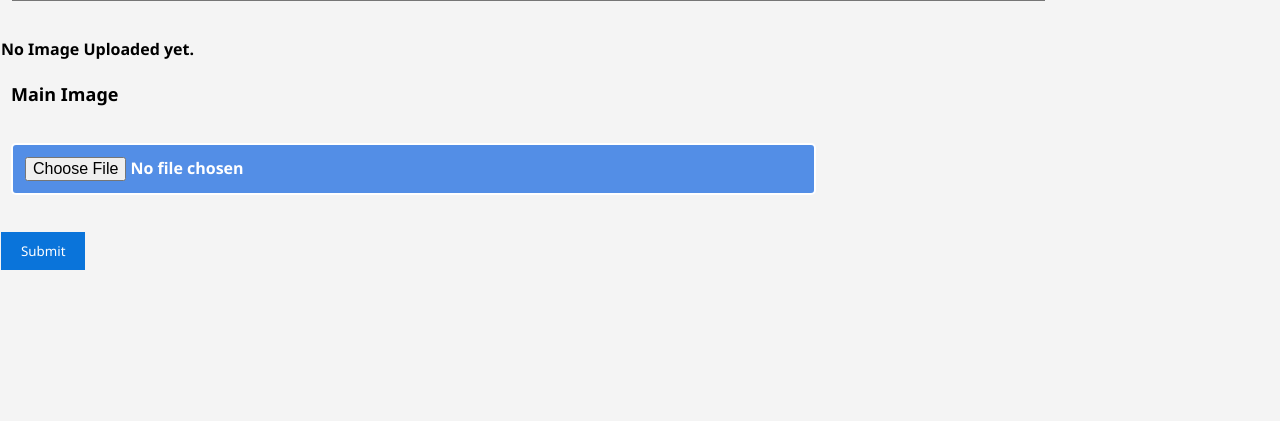
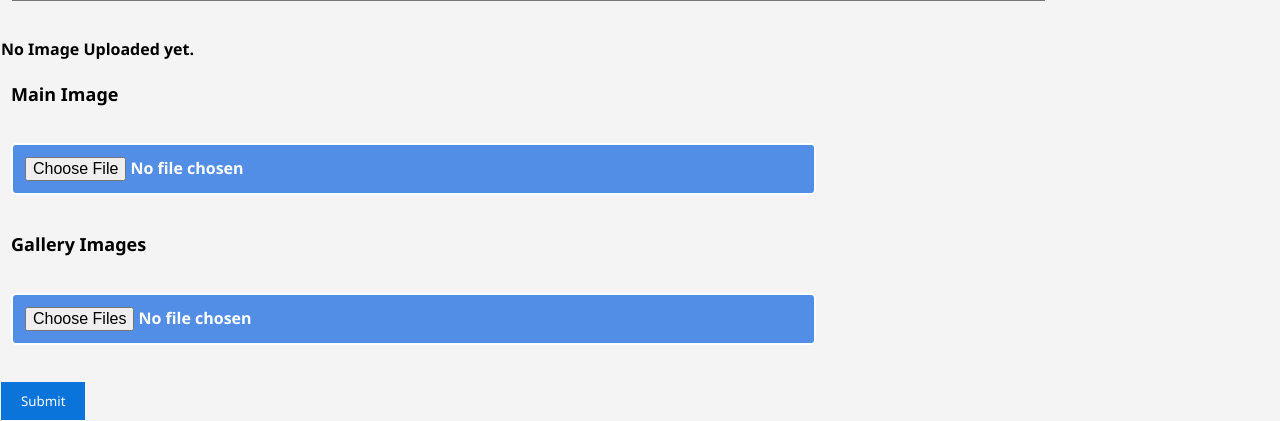
Before and after one commit to Abdulai-jalloh/AlTerBangouraBuesiness, a Flask app: page /upload_land in a window 1280 px wide. Shown: the part 1766-2187 px from the top of the page. Before the commit the page ends 2036 px from the top, so only its background shows below. Run offline with Flask 3, Linux system fonts and the light colour scheme; parts of the project's set-up code (start-up, migrations or seed data) failed here and were passed over; some libraries are stand-ins or nearby versions.

Commit message:
Add files via upload

```diff
--- a/templates/admin.html
+++ b/templates/admin.html
@@ -73,7 +73,7 @@
     <p>  {{ form.mainImage.label }} </p> <br>
     <p>  {{ form.mainImage() }} </p> <br>
 
-      <!-- {% if editing and land.gallery %}
+      {% if editing and land.gallery %}
       <p>Current Gallery Images</p>
       {% for img in land.gallery %}
       <img src="{{ img }}" alt="Gallery Image" width="100">
@@ -82,7 +82,7 @@
       {% endfor %}
       {% endif %}
     <p>  {{ form.gallery.label }} </p> <br>
-    <p>  {{ form.gallery(multiple=true) }} </p> <br>  -->
+    <p>  {{ form.gallery(multiple=true) }} </p> <br>
     <button type="submit">{{'Update' if editing else 'Submit' }}</button>
 </form>
 
```
